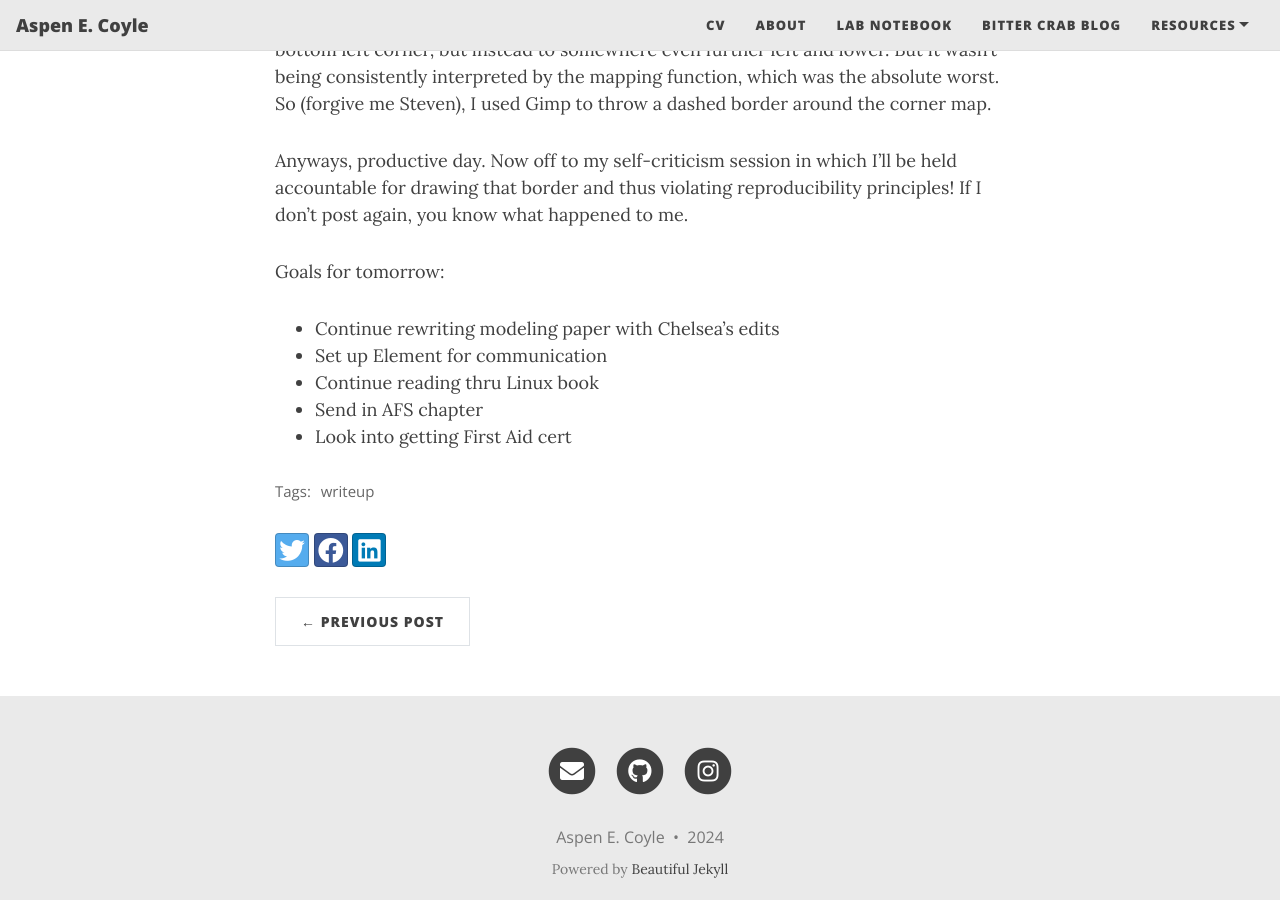
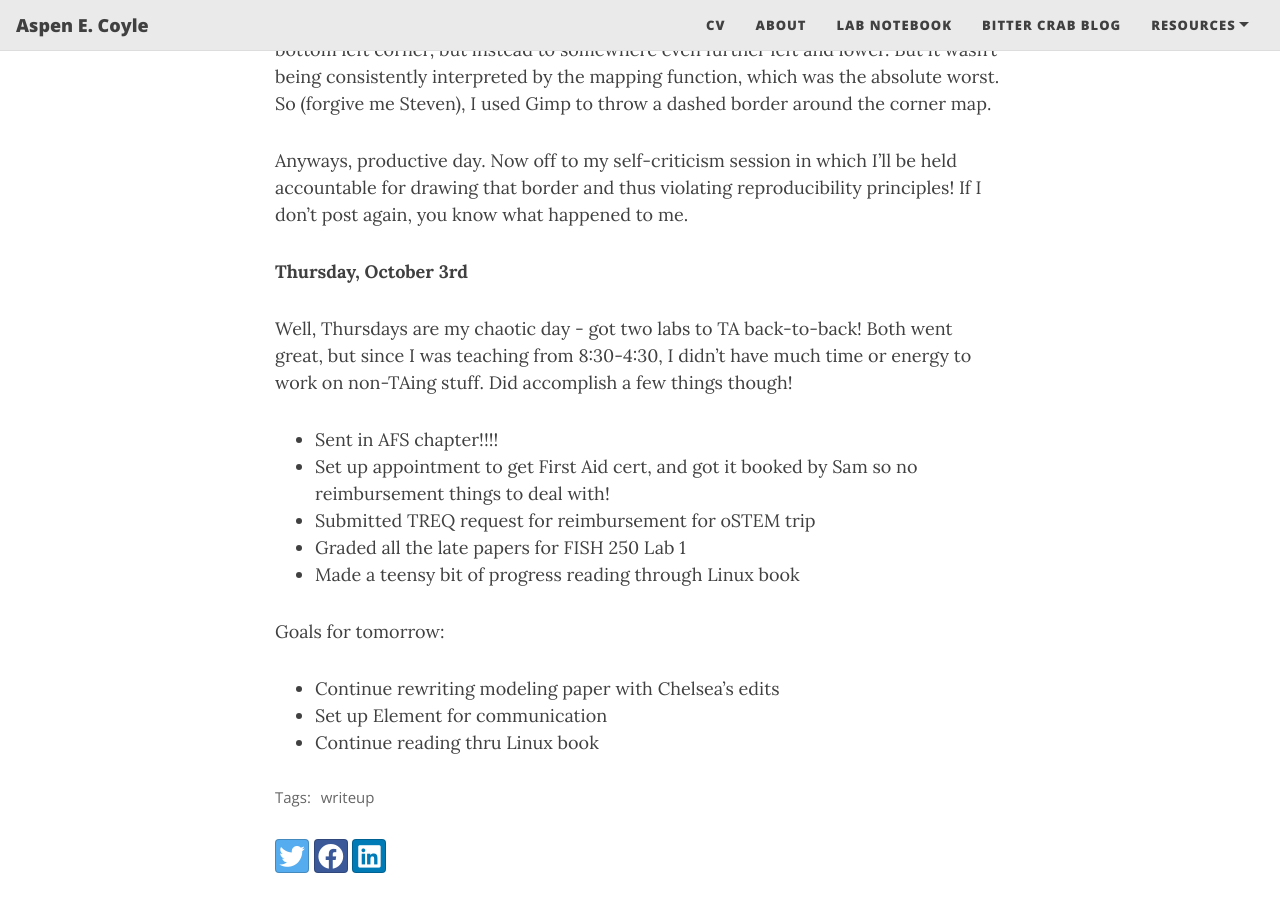
Before and after one commit to aspencoyle/aspencoyle.github.io, a Jekyll site: the page built from _posts/2024-10-01-October_posts.md, in a window 1280 px wide and 900 px high, scrolled down 1711 px. Built offline with Jekyll 4.4.1, drawn with Linux system fonts in a browser that asks for light colours; nearby versions of some CDN libraries.

Commit message:
daily post

```diff
--- a/_posts/2024-10-01-October_posts.md
+++ b/_posts/2024-10-01-October_posts.md
@@ -40,11 +40,18 @@ This last step gave me absolute fits, as there's some weird buffering going on w
 
 Anyways, productive day. Now off to my self-criticism session in which I'll be held accountable for drawing that border and thus violating reproducibility principles! If I don't post again, you know what happened to me.
 
+**Thursday, October 3rd**
+
+Well, Thursdays are my chaotic day - got two labs to TA back-to-back! Both went great, but since I was teaching from 8:30-4:30, I didn't have much time or energy to work on non-TAing stuff. Did accomplish a few things though!
+
+- Sent in AFS chapter!!!!
+- Set up appointment to get First Aid cert, and got it booked by Sam so no reimbursement things to deal with!
+- Submitted TREQ request for reimbursement for oSTEM trip
+- Graded all the late papers for FISH 250 Lab 1
+- Made a teensy bit of progress reading through Linux book
 
 
 Goals for tomorrow:
 - Continue rewriting modeling paper with Chelsea's edits
 - Set up Element for communication
 - Continue reading thru Linux book
-- Send in AFS chapter
-- Look into getting First Aid cert
```
